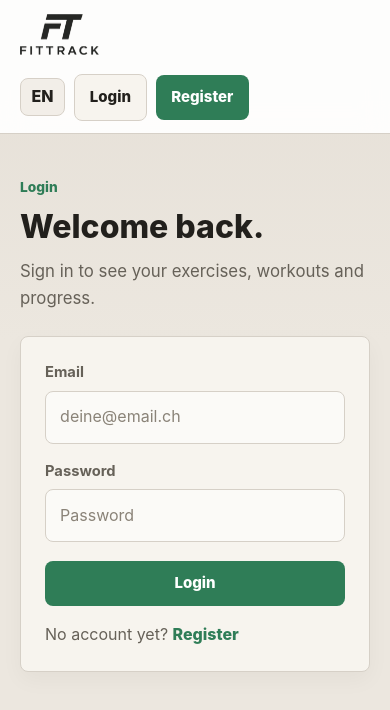
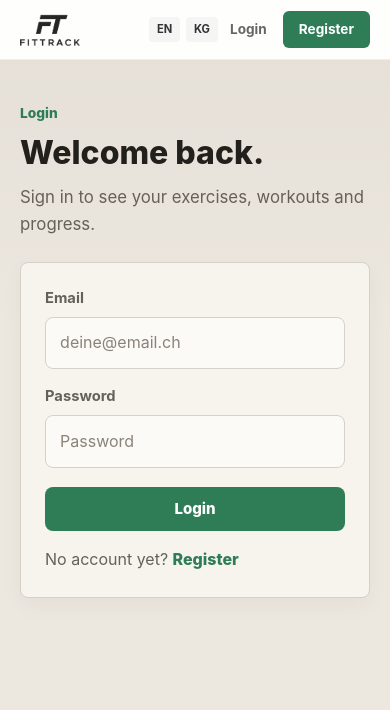
Before and after one commit to Limason17/fittrack-ipt7.1, a Vue app in the folder frontend/: page /login in a window 390 px wide. Shown: the top 710 px of the page. Built offline with nearby package versions, Linux system fonts and the light colour scheme; no server answers.

Commit message:
feat(ui): implement premium minimalist navbar with mobile popover menu

```diff
--- a/frontend/src/components/Navbar.vue
+++ b/frontend/src/components/Navbar.vue
@@ -1,162 +1,391 @@
 <script setup>
-import { computed } from 'vue'
+import { ref, computed } from 'vue'
 import { RouterLink, useRouter } from 'vue-router'
 import { authToken, authUser, logout } from '../utils/auth'
 import { locale, t, toggleLanguage } from '../utils/i18n'
+import { weightUnit, toggleWeightUnit } from '../utils/units'
 import fitTrackLogo from '../assets/FitTrack Logo/FitTrack Logo.png'
 
 const router = useRouter()
+const isMenuOpen = ref(false)
 
 const loggedIn = computed(() => !!authToken.value)
 const user = computed(() => authUser.value)
 
 function handleLogout() {
   logout()
+  isMenuOpen.value = false
   router.push('/login')
 }
+
+function toggleMenu() {
+  isMenuOpen.value = !isMenuOpen.value
+}
+
+function closeMenu() {
+  isMenuOpen.value = false
+}
+
+// Global Exercises Icon (New Dumbbell)
+const ExercisesIcon = `
+  <rect x="2" y="7" width="4" height="10" rx="1"/>
+  <rect x="18" y="7" width="4" height="10" rx="1"/>
+  <path d="M6 12h12"/>
+  <path d="M6 9v6"/>
+  <path d="M18 9v6"/>
+`
 </script>
 
 <template>
-  <nav class="nav-wrap">
+  <nav class="ft-nav">
     <div class="page-container">
-      <div class="nav-inner">
-        <RouterLink to="/" class="brand" aria-label="FitTrack">
-          <img class="brand-logo" :src="fitTrackLogo" alt="FitTrack" />
+      <div class="ft-nav-inner">
+        <!-- Logo Section -->
+        <RouterLink to="/" class="ft-logo-link" @click="closeMenu">
+          <img :src="fitTrackLogo" alt="FitTrack" class="ft-logo-img" />
         </RouterLink>
 
-        <div v-if="loggedIn" class="nav-links">
-          <RouterLink to="/exercises">{{ t('nav.exercises') }}</RouterLink>
-          <RouterLink to="/workouts">{{ t('nav.workouts') }}</RouterLink>
-          <RouterLink to="/progress">{{ t('nav.progress') }}</RouterLink>
+        <!-- Desktop Navigation -->
+        <div v-if="loggedIn" class="ft-links desktop-only">
+          <RouterLink to="/exercises" class="ft-link">
+            <svg class="ft-icon" viewBox="0 0 24 24" fill="none" stroke="currentColor" stroke-width="2" stroke-linecap="round" stroke-linejoin="round" v-html="ExercisesIcon"></svg>
+            <span>{{ t('nav.exercises') }}</span>
+          </RouterLink>
+          <RouterLink to="/workouts" class="ft-link">
+            <svg class="ft-icon" viewBox="0 0 24 24" fill="none" stroke="currentColor" stroke-width="2" stroke-linecap="round" stroke-linejoin="round">
+              <rect x="3" y="4" width="18" height="18" rx="2" ry="2"></rect>
+              <line x1="16" y1="2" x2="16" y2="6"></line>
+              <line x1="8" y1="2" x2="8" y2="6"></line>
+              <line x1="3" y1="10" x2="21" y2="10"></line>
+            </svg>
+            <span>{{ t('nav.workouts') }}</span>
+          </RouterLink>
+          <RouterLink to="/progress" class="ft-link">
+            <svg class="ft-icon" viewBox="0 0 24 24" fill="none" stroke="currentColor" stroke-width="2" stroke-linecap="round" stroke-linejoin="round">
+              <polyline points="23 6 13.5 15.5 8.5 10.5 1 18"></polyline>
+              <polyline points="17 6 23 6 23 12"></polyline>
+            </svg>
+            <span>{{ t('nav.progress') }}</span>
+          </RouterLink>
         </div>
 
-        <div class="nav-actions">
-          <button
-              class="language-switch"
-              type="button"
-              :title="t('nav.languageTitle')"
-              :aria-label="t('nav.languageLabel')"
-              @click="toggleLanguage"
-          >
-            {{ locale.toUpperCase() }}
-          </button>
+        <!-- Action Section -->
+        <div class="ft-actions">
+          <div class="ft-toggles">
+            <button class="ft-toggle-btn" @click="toggleLanguage">{{ locale.toUpperCase() }}</button>
+            <button class="ft-toggle-btn" @click="toggleWeightUnit">{{ weightUnit.toUpperCase() }}</button>
+          </div>
 
           <template v-if="loggedIn">
-            <span class="user-name">
-              {{ user?.username || t('nav.loggedIn') }}
-            </span>
-            <button class="btn btn-primary" type="button" @click="handleLogout">
-              {{ t('nav.logout') }}
+            <div class="ft-user-info">
+              <div class="ft-avatar">{{ user?.username?.charAt(0).toUpperCase() }}</div>
+              <button class="ft-logout-small desktop-only" @click="handleLogout" title="Logout">
+                <svg viewBox="0 0 24 24" fill="none" stroke="currentColor" stroke-width="2" stroke-linecap="round" stroke-linejoin="round">
+                  <path d="M9 21H5a2 2 0 0 1-2-2V5a2 2 0 0 1 2-2h4"></path>
+                  <polyline points="16 17 21 12 16 7"></polyline>
+                  <line x1="21" y1="12" x2="9" y2="12"></line>
+                </svg>
+              </button>
+            </div>
+            <button class="ft-burger mobile-only" @click="toggleMenu" :class="{ 'active': isMenuOpen }" aria-label="Menu">
+              <div class="burger-bar"></div>
+              <div class="burger-bar"></div>
+              <div class="burger-bar"></div>
             </button>
           </template>
 
           <template v-else>
-            <RouterLink to="/login" class="btn btn-secondary">{{ t('nav.login') }}</RouterLink>
-            <RouterLink to="/register" class="btn btn-primary">{{ t('nav.register') }}</RouterLink>
+            <div class="ft-auth-btns">
+              <RouterLink to="/login" class="ft-btn-link">{{ t('nav.login') }}</RouterLink>
+              <RouterLink to="/register" class="ft-btn-solid">{{ t('nav.register') }}</RouterLink>
+            </div>
           </template>
         </div>
       </div>
+
+      <!-- Mobile Popover Menu -->
+      <transition name="pop">
+        <div v-if="isMenuOpen && loggedIn" class="ft-popover mobile-only">
+          <div class="ft-popover-inner">
+            <div class="ft-popover-header">
+              <span class="ft-popover-user">{{ user?.username }}</span>
+            </div>
+            <RouterLink to="/exercises" class="ft-popover-item" @click="closeMenu">
+              <svg class="ft-icon" viewBox="0 0 24 24" fill="none" stroke="currentColor" stroke-width="2" stroke-linecap="round" stroke-linejoin="round" v-html="ExercisesIcon"></svg>
+              <span>{{ t('nav.exercises') }}</span>
+            </RouterLink>
+            <RouterLink to="/workouts" class="ft-popover-item" @click="closeMenu">
+              <svg class="ft-icon" viewBox="0 0 24 24" fill="none" stroke="currentColor" stroke-width="2" stroke-linecap="round" stroke-linejoin="round">
+                <rect x="3" y="4" width="18" height="18" rx="2" ry="2"></rect>
+                <line x1="16" y1="2" x2="16" y2="6"></line>
+                <line x1="8" y1="2" x2="8" y2="6"></line>
+                <line x1="3" y1="10" x2="21" y2="10"></line>
+              </svg>
+              <span>{{ t('nav.workouts') }}</span>
+            </RouterLink>
+            <RouterLink to="/progress" class="ft-popover-item" @click="closeMenu">
+              <svg class="ft-icon" viewBox="0 0 24 24" fill="none" stroke="currentColor" stroke-width="2" stroke-linecap="round" stroke-linejoin="round">
+                <polyline points="23 6 13.5 15.5 8.5 10.5 1 18"></polyline>
+                <polyline points="17 6 23 6 23 12"></polyline>
+              </svg>
+              <span>{{ t('nav.progress') }}</span>
+            </RouterLink>
+            <div class="ft-divider"></div>
+            <button class="ft-popover-item ft-logout-text" @click="handleLogout">
+              <svg class="ft-icon" viewBox="0 0 24 24" fill="none" stroke="currentColor" stroke-width="2" stroke-linecap="round" stroke-linejoin="round">
+                <path d="M9 21H5a2 2 0 0 1-2-2V5a2 2 0 0 1 2-2h4"></path>
+                <polyline points="16 17 21 12 16 7"></polyline>
+                <line x1="21" y1="12" x2="9" y2="12"></line>
+              </svg>
+              <span>{{ t('nav.logout') }}</span>
+            </button>
+          </div>
+        </div>
+      </transition>
     </div>
   </nav>
 </template>
 
 <style scoped>
-.nav-wrap {
+.ft-nav {
   position: sticky;
   top: 0;
   z-index: 1000;
-  padding: 0.8rem 0;
-  background: rgba(255, 255, 255, 0.92);
-  border-bottom: 1px solid var(--border);
-  backdrop-filter: blur(14px);
+  background: rgba(255, 255, 255, 0.95);
+  backdrop-filter: blur(10px);
+  border-bottom: 1px solid #eeeeee;
+  height: 64px;
+  display: flex;
+  align-items: center;
 }
 
-.nav-inner {
-  display: grid;
-  grid-template-columns: auto 1fr auto;
+.ft-nav-inner {
+  display: flex;
   align-items: center;
-  gap: 1.2rem;
+  justify-content: space-between;
 }
 
-.brand {
-  display: inline-flex;
-  align-items: center;
-  width: fit-content;
+.ft-logo-img {
+  height: 32px;
+  width: auto;
+  display: block;
 }
 
-.brand-logo {
-  display: block;
-  width: 132px;
-  height: 42px;
-  object-fit: contain;
-  object-position: left center;
+.ft-links {
+  display: flex;
+  align-items: center;
+  gap: 1.5rem;
 }
 
-.nav-links {
+.ft-link {
   display: flex;
-  justify-content: center;
-  gap: 0.4rem;
+  align-items: center;
+  gap: 0.5rem;
+  color: #666666;
+  font-weight: 600;
+  font-size: 0.9rem;
+  transition: color 0.2s ease;
 }
 
-.nav-links a {
-  color: var(--text-soft);
-  font-weight: 700;
-  padding: 0.55rem 0.75rem;
-  border-radius: 8px;
+.ft-link:hover, .ft-link.router-link-active {
+  color: var(--accent);
 }
 
-.nav-links a.router-link-active,
-.nav-links a:hover {
-  color: var(--text);
-  background: var(--surface-soft);
+.ft-icon {
+  width: 18px;
+  height: 18px;
+  flex-shrink: 0;
 }
 
-.nav-actions {
+.ft-actions {
   display: flex;
   align-items: center;
-  justify-content: flex-end;
-  gap: 0.55rem;
-  flex-wrap: wrap;
+  gap: 0.75rem;
 }
 
-.language-switch {
-  min-width: 44px;
-  height: 38px;
-  padding: 0 0.65rem;
-  border-radius: 8px;
-  background: var(--surface-soft);
-  border: 1px solid var(--border);
-  color: var(--text);
-  font-weight: 800;
+.ft-toggles {
+  display: flex;
+  gap: 0.35rem;
 }
 
-.language-switch:hover {
-  border-color: var(--accent);
+.ft-toggle-btn {
+  font-size: 0.7rem;
+  font-weight: 700;
+  color: #333;
+  background: #f5f5f5;
+  padding: 0.25rem 0.5rem;
+  border-radius: 4px;
+  transition: background 0.2s;
 }
 
-.user-name {
-  max-width: 150px;
-  overflow: hidden;
-  color: var(--text-soft);
-  font-weight: 700;
-  text-overflow: ellipsis;
-  white-space: nowrap;
+.ft-toggle-btn:hover {
+  background: #eeeeee;
 }
 
-@media (max-width: 820px) {
-  .nav-inner {
-    grid-template-columns: 1fr;
-    align-items: stretch;
-  }
+.ft-user-info {
+  display: flex;
+  align-items: center;
+  gap: 0.5rem;
+}
 
-  .nav-links {
-    justify-content: flex-start;
-    overflow-x: auto;
-    padding-bottom: 0.1rem;
-  }
+.ft-avatar {
+  width: 26px;
+  height: 26px;
+  background: var(--accent);
+  color: white;
+  border-radius: 50%;
+  display: flex;
+  align-items: center;
+  justify-content: center;
+  font-size: 0.8rem;
+  font-weight: 800;
+  border: 1px solid rgba(0, 0, 0, 0.05);
+}
 
-  .nav-actions {
-    justify-content: flex-start;
+.ft-logout-small {
+  color: #999;
+  padding: 4px;
+  border-radius: 4px;
+  transition: all 0.2s;
+  display: flex;
+}
+
+.ft-logout-small:hover {
+  background: #fff0f0;
+  color: #ff4444;
+}
+
+.ft-logout-small svg {
+  width: 16px;
+  height: 16px;
+}
+
+.ft-auth-btns {
+  display: flex;
+  align-items: center;
+  gap: 1rem;
+}
+
+.ft-btn-link {
+  font-weight: 700;
+  font-size: 0.85rem;
+  color: #666;
+}
+
+.ft-btn-solid {
+  background: var(--accent);
+  color: white;
+  padding: 0.5rem 1rem;
+  border-radius: 6px;
+  font-weight: 700;
+  font-size: 0.85rem;
+}
+
+/* Burger Menu */
+.ft-burger {
+  display: flex;
+  flex-direction: column;
+  gap: 4px;
+  padding: 8px;
+  background: none;
+}
+
+.burger-bar {
+  width: 20px;
+  height: 2px;
+  background: #333;
+  border-radius: 1px;
+  transition: all 0.2s ease;
+}
+
+.ft-burger.active .burger-bar:nth-child(1) { transform: translateY(6px) rotate(45deg); }
+.ft-burger.active .burger-bar:nth-child(2) { opacity: 0; }
+.ft-burger.active .burger-bar:nth-child(3) { transform: translateY(-6px) rotate(-45deg); }
+
+/* Popover Menu */
+.ft-popover {
+  position: absolute;
+  top: 56px;
+  right: 1rem;
+  width: 180px;
+  background: white;
+  border: 1px solid #eeeeee;
+  border-radius: 12px;
+  box-shadow: 0 10px 30px rgba(0,0,0,0.12);
+  overflow: hidden;
+  z-index: 1001;
+}
+
+.ft-popover-inner {
+  display: flex;
+  flex-direction: column;
+  width: 100%;
+}
+
+.ft-popover-header {
+  padding: 0.75rem 1rem;
+  background: #f9f9f9;
+  border-bottom: 1px solid #eeeeee;
+  width: 100%;
+}
+
+.ft-popover-user {
+  font-size: 0.8rem;
+  font-weight: 700;
+  color: #666;
+  display: block;
+}
+
+.ft-popover-item {
+  display: flex;
+  align-items: center;
+  gap: 0.75rem;
+  padding: 0.85rem 1rem;
+  color: #444;
+  font-weight: 600;
+  font-size: 0.9rem;
+  transition: all 0.2s;
+  width: 100%;
+  text-decoration: none;
+}
+
+.ft-popover-item:hover {
+  background: #f5f5f5;
+}
+
+.ft-popover-item.router-link-active {
+  color: var(--accent);
+  background: var(--accent-soft);
+}
+
+.ft-divider {
+  height: 1px;
+  background: #eeeeee;
+  width: 100%;
+}
+
+.ft-logout-text {
+  color: #ff4444;
+  border: none;
+  background: none;
+  cursor: pointer;
+  text-align: left;
+}
+
+/* Responsive */
+.desktop-only { display: flex; }
+.mobile-only { display: none; }
+
+@media (max-width: 768px) {
+  .desktop-only { display: none; }
+  .mobile-only { display: flex; }
+
+  .ft-nav {
+    height: 60px;
   }
 }
+
+/* Animation */
+.pop-enter-active, .pop-leave-active { transition: all 0.2s ease; }
+.pop-enter-from, .pop-leave-to { opacity: 0; transform: translateY(-10px) scale(0.95); }
 </style>
```
Also changed, not shown: frontend/src/utils/i18n.js (+44 -6 lines).
